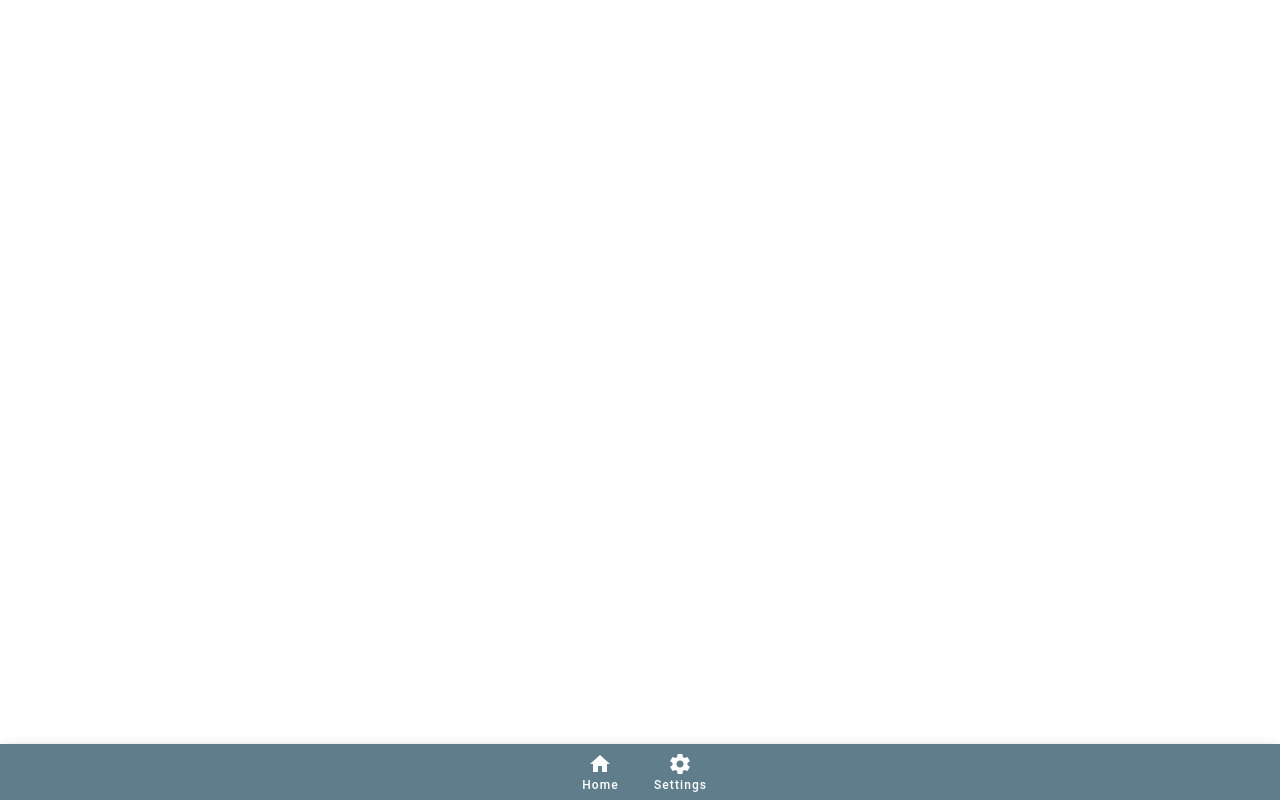
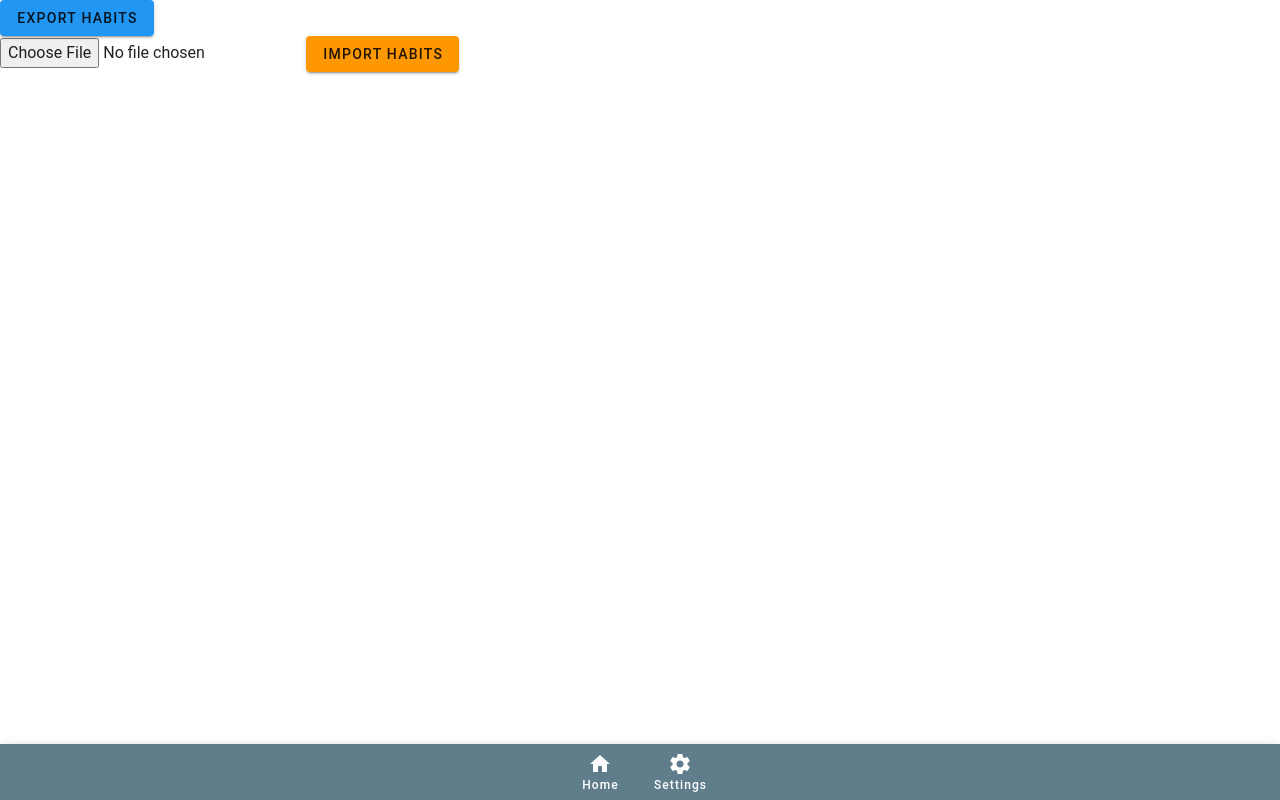
Before and after one commit to ikloster03/habit, a Vue app: page /settings in a window 1280 px wide. Built offline with nearby package versions, Linux system fonts and the light colour scheme; a small style sheet from the web is missing.

Commit message:
screen(settings): add import/export habits

```diff
--- a/src/screens/SettingsScreen.vue
+++ b/src/screens/SettingsScreen.vue
@@ -1,10 +1,41 @@
 <template>
-  <div></div>
+  <div>
+    <v-btn color="blue" @click="exportHabits">Export habits</v-btn>
+    <br />
+    <input type="file" @change="handleFiles" />
+    <v-btn color="orange" @click="importHabits">Import habits</v-btn>
+  </div>
 </template>
 
 <script>
+import { downloadFile, readFile } from '@/helpers/file';
+
 export default {
   name: 'SettingsScreen',
+  data() {
+    return {
+      file: null,
+    };
+  },
+  methods: {
+    exportHabits() {
+      const stringifiedHabits = localStorage.getItem('habits');
+      if (stringifiedHabits) {
+        const fileName = 'habits-backup';
+        const fileType = 'json';
+        downloadFile({ data: stringifiedHabits, fileName, fileType });
+      }
+    },
+    handleFiles(event) {
+      this.file = event.target.files[0];
+    },
+    async importHabits() {
+      if (this.file) {
+        const habits = await readFile(this.file);
+        localStorage.setItem('habits', String(habits));
+      }
+    },
+  },
 };
 </script>
 
```
